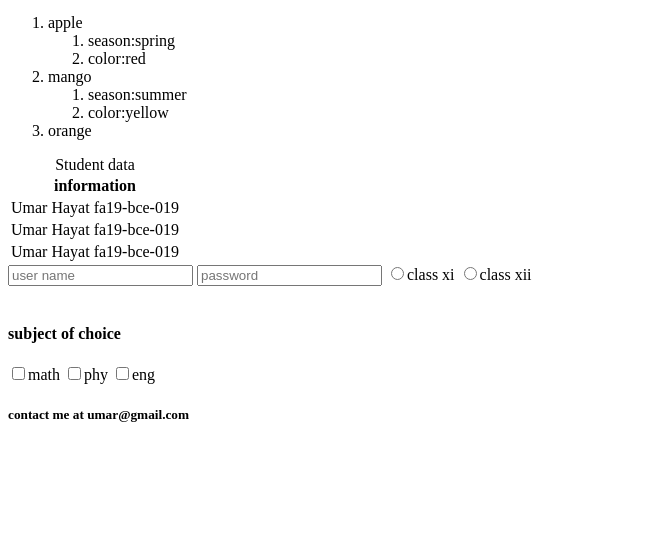
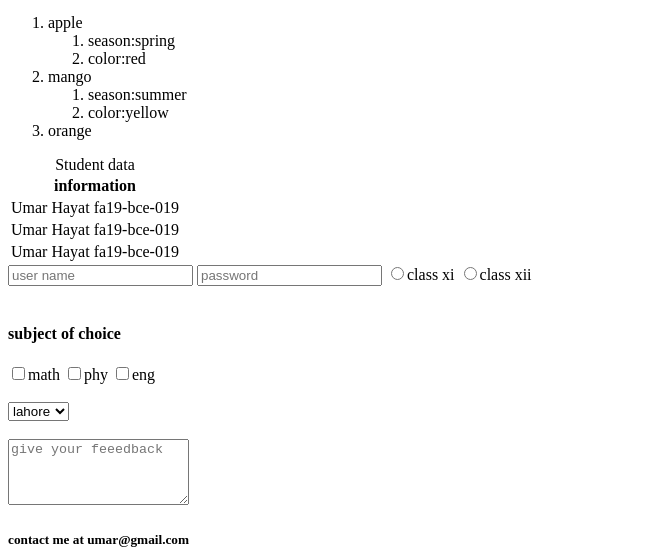
Before and after one commit to choudharyumar/JavaScript, a plain HTML site: page portfolio/helo.html in a window 1280 px wide. Shown: the part 394-952 px from the top of the page, without its empty margins (0-667 px from the left). Before the commit the page ends 839 px from the top, so only its background shows below. Drawn offline with Linux system fonts and the light colour scheme.

Commit message:
Update helo.html

```diff
--- a/portfolio/helo.html
+++ b/portfolio/helo.html
@@ -116,11 +116,24 @@
 
 
 
+</form>
+<br>
+<select name="city">
+<option value="lahore">lahore</option>
+<option value="layyah">layyah</option>
+<option value="chowk">chowk</option>
+<option value="fsd">fsd</option>
+</select>
+<br>
 
-</form>
+<br>
+<textarea name="feedback" id="101" placeholder="give your feeedback" rows="4"></textarea>
 <footer>
 
     <h5>contact me at umar@gmail.com</h5>
+<br>
+<input type="submit" value="submit">
+<iframe width="200" height="200" src="https://www.youtube.com/embed/4hEDKbUk03k" title="YouTube video player" frameborder="0" allow="accelerometer; autoplay; clipboard-write; encrypted-media; gyroscope; picture-in-picture" allowfullscreen></iframe>
 </footer>
 </body>
 </html>
```
